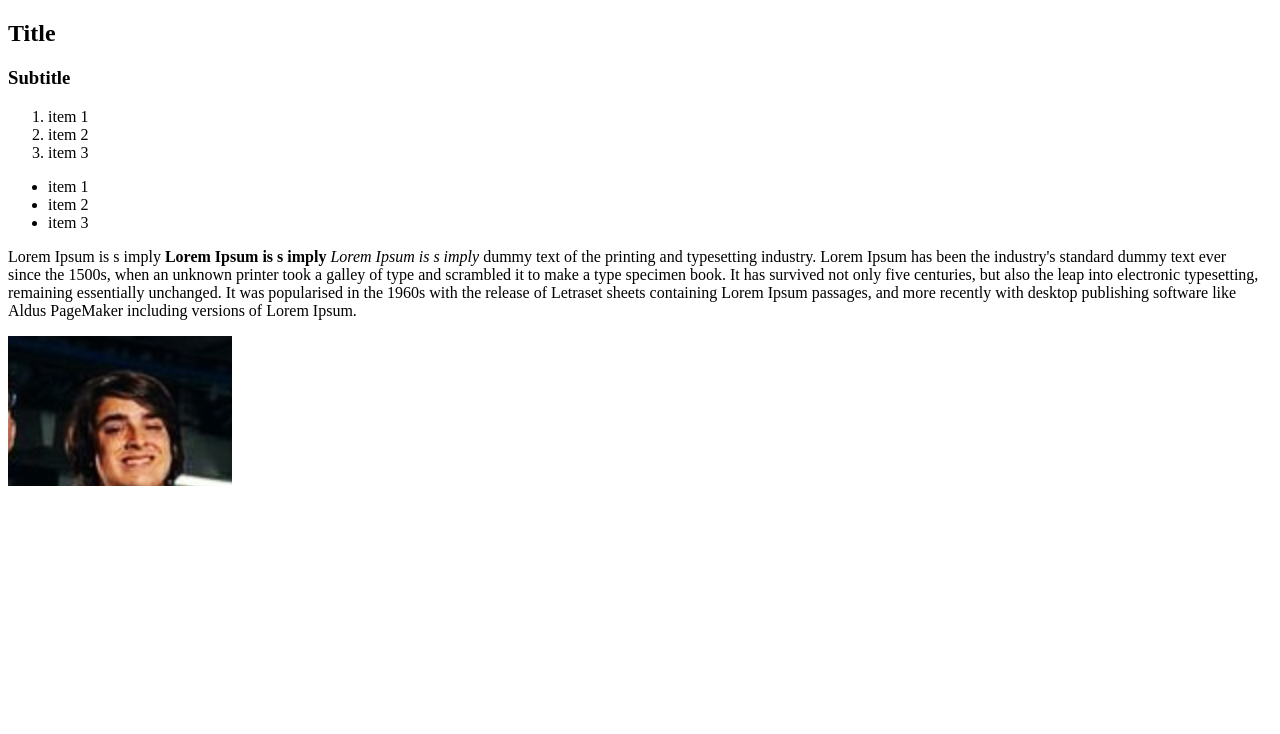
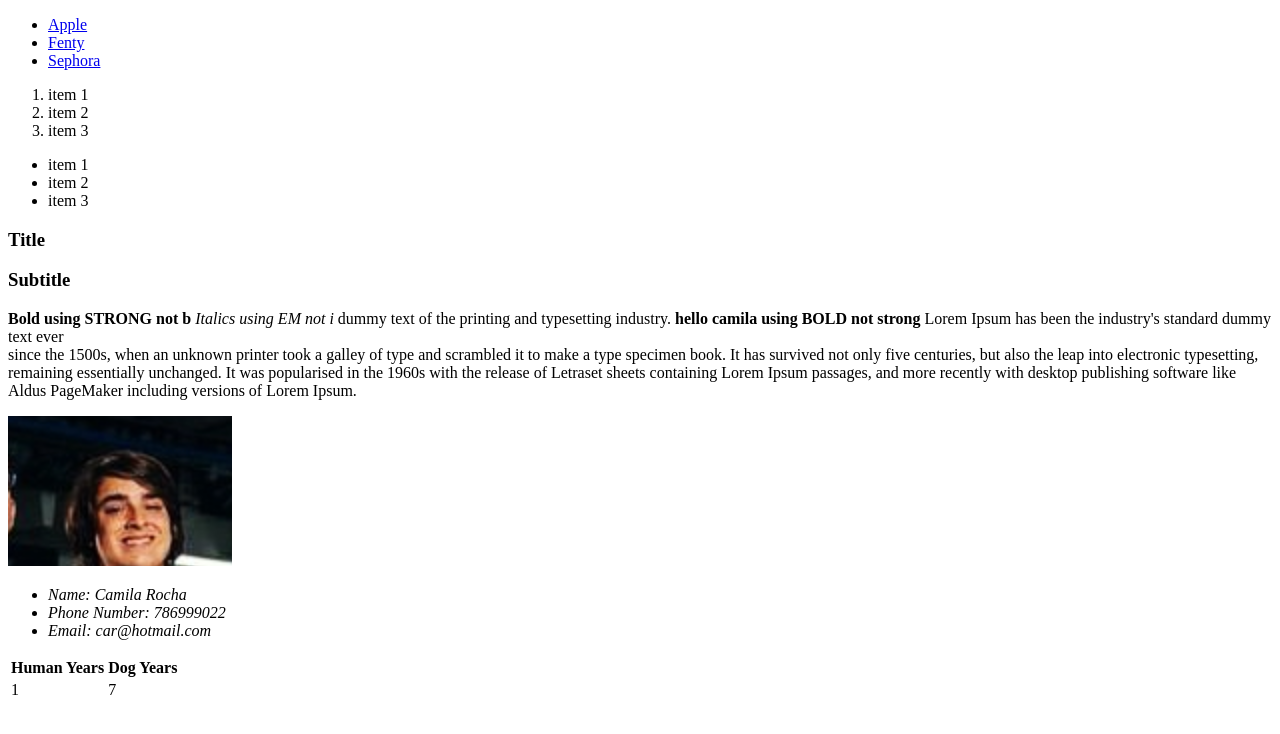
Before and after one commit to rochacami/test, a plain HTML site: page Class/index.html in a window 1280 px wide. Drawn offline with Linux system fonts and the light colour scheme.

Commit message:
Class Jan 30 Notes

```diff
--- a/Class/index.html
+++ b/Class/index.html
@@ -1,14 +1,30 @@
 <!DOCTYPE html>
+<!--This is an HTML 5 -->
 <html lang="en" dir="ltr">
+<!-- This is the head of my website -->
   <head>
     <meta charset="utf-8">
-    <title></title>
+    <title>Basic HTML</title>
+    <meta name="author" content="Camila Rocha">
+    <meta name="description" content="Basic HTML Example">
+    <meta name="keywords" content="HTML, JS, CSS, Basic Example">
   </head>
+
   <body>
     <!-- something do here it will show there this is a comment cmd + / -->
+    <header>
+      <nav>
+        <ul>
+          <li>   <a href="https://www.apple.com">Apple</a>     </li>
+          <li>   <a href="https://www.savagex.com">Fenty</a>     </li>
+          <li>   <a href="https://www.sephora.com/">Sephora</a>        </li>
+        </ul>
+      </nav>
+    </header>
     <section>
-      <h1>Title</h1>
-      <h3>Subtitle</h3>
+
+      <!-- to create sidebars -->
+      <aside >
         <ol>
           <li>item 1</li>
           <li>item 2</li>
@@ -19,17 +35,48 @@
           <li>item 2</li>
           <li>item 3</li>
         </ul>
-      <p>Lorem Ipsum is s  imply
-        <strong>Lorem Ipsum is s  imply</strong>
-        <em>Lorem Ipsum is s  imply</em>
+      </aside>
+
+       <!-- to create articles and posts, etc. -->
+      <article>
+        <h1>Title</h1>
+        <h3>Subtitle</h3>
+        <p>
+          <!-- This is for best practices -->
+          <strong>Bold using STRONG not b</strong>
+          <em>Italics using EM not i</em>
            dummy text of the printing and typesetting
-         industry. Lorem Ipsum has been the industry's standard dummy text ever
+           industry.
+           <b>hello camila using BOLD not strong</b>
+           Lorem Ipsum has been the industry's standard dummy text ever
            <br>
            since the 1500s, when an unknown printer took a galley of type and scrambled it to make a type specimen book. It has survived not only five centuries, but also the leap into electronic typesetting, remaining essentially unchanged. It was popularised in the 1960s with the release of Letraset sheets containing Lorem Ipsum passages, and more recently with desktop publishing software like Aldus PageMaker including versions
             of Lorem Ipsum.
           </p>
             <img src="IMG/julio.png" alt="Photo of Julio">
+      </article>
     </section>
+
+<section>
+  <address>
+    <ul>
+      <li>Name: Camila Rocha</li>
+      <li>Phone Number: 786999022</li>
+      <li>Email: car@hotmail.com </li>
+    </ul>
+  </address>
+</section>
+
+<table>
+  <tr>
+    <th>Human Years</th>
+    <th>Dog Years</th>
+  </tr>
+  <tr>
+    <td>1</td>
+    <td>7</td>
+  </tr>
+</table>
 
   </body>
 </html>
```
Also changed, not shown: 1 other file. Lines whose indentation alone changed are shown as unchanged.
